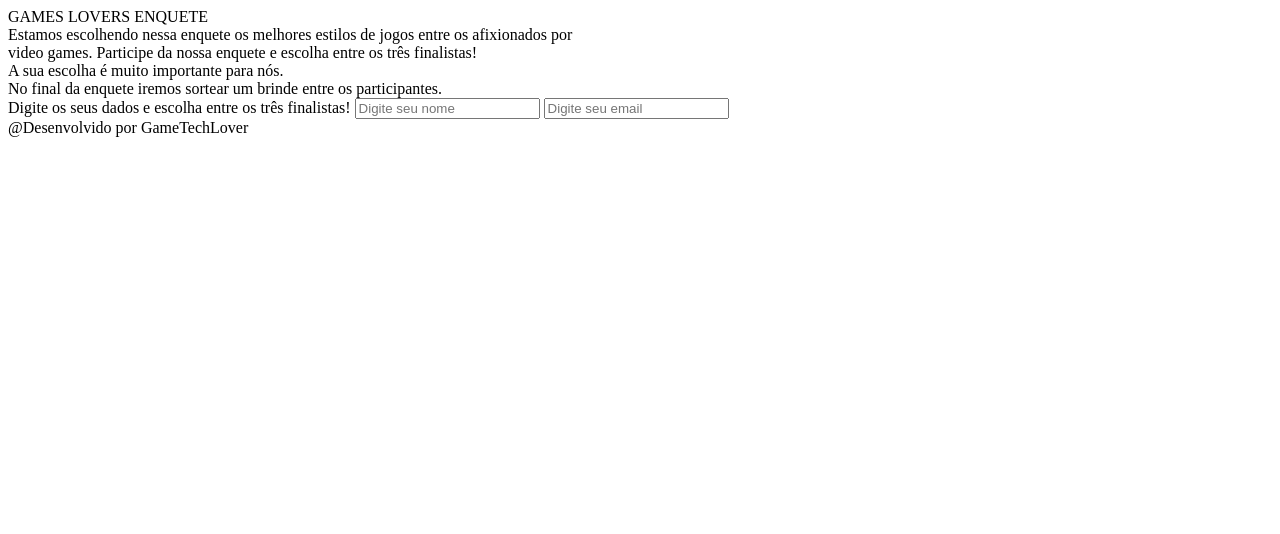
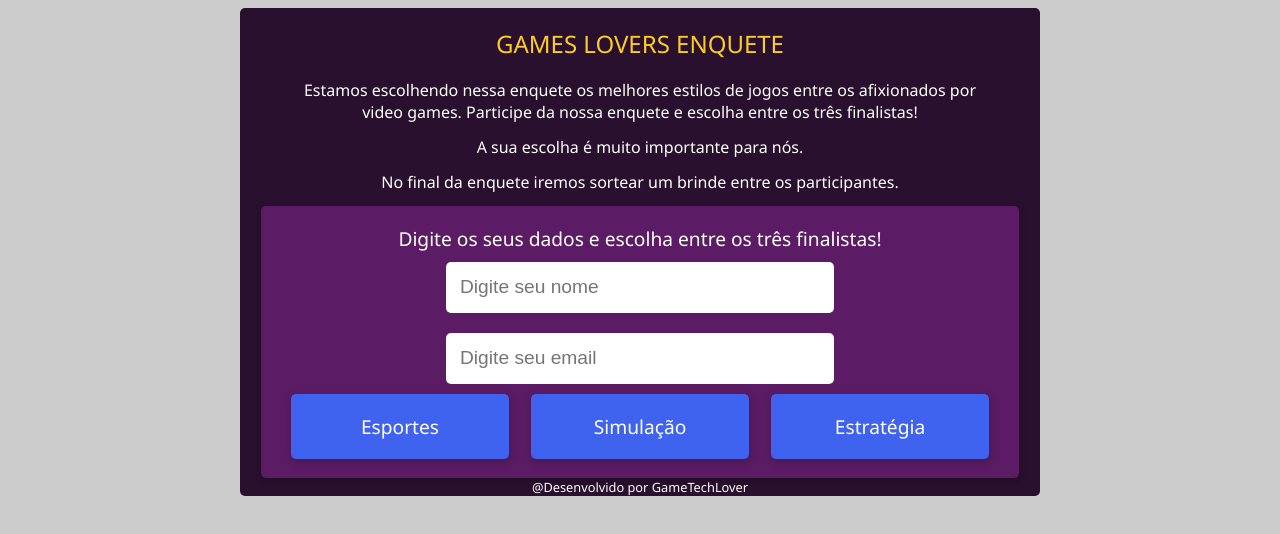
Before and after one commit to AvtEstudos/bootcamp-abutua-P1-M2, a plain HTML site: page index.html in a window 1280 px wide. Drawn offline with Linux system fonts and the light colour scheme.

Commit message:
closes #4 - Inclusao dos estilos

```diff
--- a/index.html
+++ b/index.html
@@ -7,27 +7,44 @@
     <link rel="stylesheet" href="style.css">
 </head>
 <body>
-    <div>
-        <div>
+    <div class="container">
+        <div class="header">
             GAMES LOVERS ENQUETE
         </div>
-        <div>
+        <div class="header-subtitle">
+            <div class="header-subtitle-text">
                 Estamos escolhendo nessa enquete os melhores estilos de jogos entre os afixionados por
                 <br>
                 video games. Participe da nossa enquete e escolha entre os três finalistas!
             </div>
-        <div>
+            <div class="header-subtitle-text">
                 A sua escolha é muito importante para nós.
             </div>
-        <div>
+            <div class="header-subtitle-text">
                 No final da enquete iremos sortear um brinde entre os participantes.
             </div>
-        <div>
+            <div class="form-register">
                 Digite os seus dados e escolha entre os três finalistas!
                 <input type="text" placeholder="Digite seu nome">
                 <input type="email" placeholder="Digite seu email">
+
+                <div class="div-options">
+                    <div class="option">
+                        Esportes
                     </div>
-        <div>
+
+                    <div class="option">
+                        Simulação
+                    </div>
+
+                    <div class="option">
+                        Estratégia
+                    </div>
+                </div>
+            </div>
+
+        </div>
+        <div class="footer" >
             @Desenvolvido por GameTechLover
         </div>
     </div>
--- a/style.css
+++ b/style.css
@@ -0,0 +1,112 @@
+body {
+    background-color: #CCCCCC;
+    font-family: 'Segoe UI', Tahoma, Geneva, Verdana, sans-serif;
+}
+
+input {
+    width: 50%;
+    height: 22px;
+    padding: 0.9rem;
+    font-size: 1.2rem ;
+    border-radius: 5px ;
+    border: 0;
+    margin: 10px;
+}
+
+button {
+    margin-top: 1.25rem;
+    width: 60%;
+    padding: 0.93rem 2rem;
+    background-color: #1D0C20;
+    color: #FFFFFA;
+    font-size: 1rem;
+    border-radius: 4px;
+    border: none;
+    cursor: pointer;
+}
+
+.container {
+    background-color: #2A102F;
+    color: #FFFFFA;
+
+    margin: auto;
+
+    width: 800px;
+    box-shadow: 1px 3px 8px 1px rgba(63, 1F, 6F, 0.2);
+
+    /*Borda superior*/
+    border-radius: 5px;
+    /*Borda inferior*/
+    overflow: hidden;
+}
+
+.form-register {
+    background-color: #5B1C65;
+    width: 90%;
+    padding: 1.2rem;
+    display: flex;
+    flex-direction: column;
+    align-items: center;
+    align-content: space-around;
+    margin: auto;
+    box-shadow: 1px 3px 8px 1px rgba(0, 0, 0, 0.2);
+    /*Borda superior*/
+    border-radius: 5px;
+    /*Borda inferior*/
+    overflow: hidden;
+}
+
+.div-options {
+    display: flex;
+    justify-content: space-around;
+    width: 100%;
+    align-content: space-around;
+    margin: auto;
+    border-radius: 5px;
+}
+
+.option {
+    background-color: #3F62EF;
+    width: 25%;
+    padding: 1.2rem;
+    display: flex;
+    flex-direction: column;
+    align-items: center;
+    align-content: space-around;
+    margin: auto;
+    box-shadow: 1px 3px 8px 1px rgba(0, 0, 0, 0.2);
+    /*Borda superior*/
+    border-radius: 5px;
+    /*Borda inferior*/
+    overflow: hidden;
+
+}
+
+.header {
+    color: #FECD23;
+    font-size: 1.5rem;
+    padding: 1.2rem;
+    text-align: center;
+}
+
+.header-subtitle {
+    text-align: center;
+}
+
+.header-subtitle-text {
+    margin-bottom: 0.8rem;
+}
+
+.form-register {
+    font-size: 1.2rem;
+    padding: 1.2rem;
+    display: flex;
+    flex-direction: column;
+    align-items: center;
+    align-content: space-around;
+}
+
+.footer {
+    font-size: 0.8rem;
+    text-align: center;
+}
```
Also changed, not shown: local_airport_white.svg (added), psychology_white.svg (added), sports_soccer_white.svg (added). Lines whose indentation alone changed are shown as unchanged.
